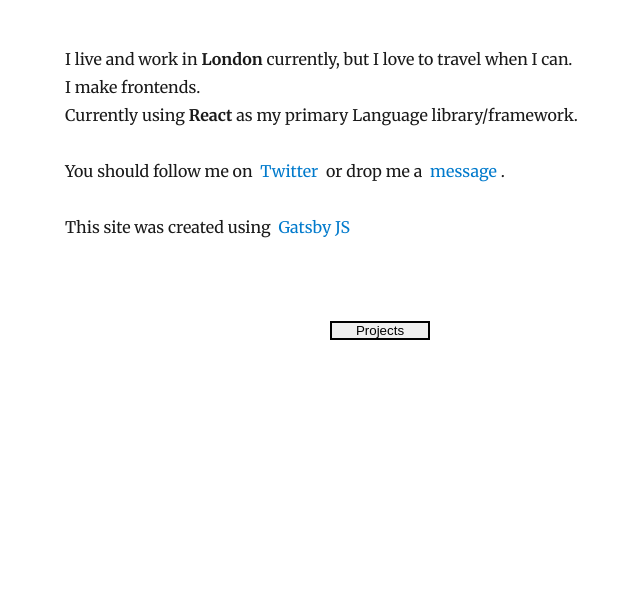
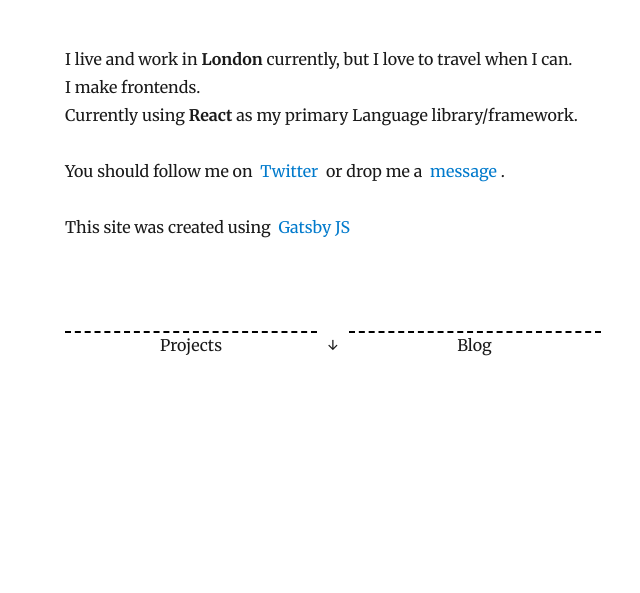
Before and after one commit to DaveMitten/dave-blog-site-NO-cms, a Gatsby site: page / in a window 1280 px wide. Shown: the part 207-800 px from the top of the page, without its empty margins (260-900 px from the left). Built offline with nearby package versions, Linux system fonts and the light colour scheme; Gatsby itself is replaced by a stand-in of ours; some packages are replaced by stand-ins of ours.

Commit message:
few alterations to style and layout of index page

```diff
--- a/src/components/Bio.js
+++ b/src/components/Bio.js
@@ -3,8 +3,6 @@ import { StaticQuery, graphql } from 'gatsby'
 // import Image from 'gatsby-image'
 
 // import { rhythm } from '../utils/typography'
-
-
 
 function Bio() {
   return (
@@ -18,7 +16,7 @@ function Bio() {
               display: `flex`,
               /* marginBottom: rhythm(2.5), */
               flexDirection: `column`,
-              height:'700px'
+              height: '700px',
             }}
           >
             {/* <Image
@@ -46,21 +44,62 @@ function Bio() {
               <br />
               <div>
                 You should follow me on{' '}
-                <a className='aLinkStyle' href={`https://twitter.com/${social.twitter}`}>Twitter</a> or
-                drop me a <a className='aLinkStyle' href="mailto:davidmitten@gmail.com">message</a>.
+                <a
+                  className="aLinkStyle"
+                  href={`https://twitter.com/${social.twitter}`}
+                >
+                  Twitter
+                </a>{' '}
+                or drop me a{' '}
+                <a className="aLinkStyle" href="mailto:davidmitten@gmail.com">
+                  message
+                </a>
+                .
               </div>
               <br />
               <div>
                 {' '}
                 This site was created using{' '}
-                <a className='aLinkStyle' href="https://www.gatsbyjs.org/">Gatsby JS</a>
+                <a className="aLinkStyle" href="https://www.gatsbyjs.org/">
+                  Gatsby JS
+                </a>
               </div>
             </p>
-            <button
+            {/* <button
               className='buttonStyle'
             >
               <div className='buttonInnerStyle'>Projects</div>
-            </button>
+            </button> */}
+            <div
+              style={{
+                display: 'flex',
+                flexDirection: 'row',
+                height: '1px',
+                marginTop: '50px',
+              }}
+            >
+              <div
+                style={{
+                  borderBottom: '2px dashed black',
+                  width: '40%',
+                  textAlign: 'center',
+                }}
+              >
+                Projects
+              </div>
+              <div style={{ textAlign: 'center', width: '5%' }}>
+                <span>&#8595;</span>
+              </div>
+              <div
+                style={{
+                  borderBottom: '2px dashed black',
+                  width: '40%',
+                  textAlign: 'center',
+                }}
+              >
+                Blog
+              </div>
+            </div>
           </div>
         )
       }}
--- a/src/components/Projects.js
+++ b/src/components/Projects.js
@@ -55,8 +55,8 @@ class Projects extends Component {
         tech: ['Javascript', 'React', 'HTML', 'CSS', 'Netlify'],
         description: 'the stuff i did',
         links: {
-          github: 'github address',
-          web: 'web address',
+          github: 'https://github.com/DaveMitten/magic-8-ball',
+          web: '#',
         },
       },
       {
```
